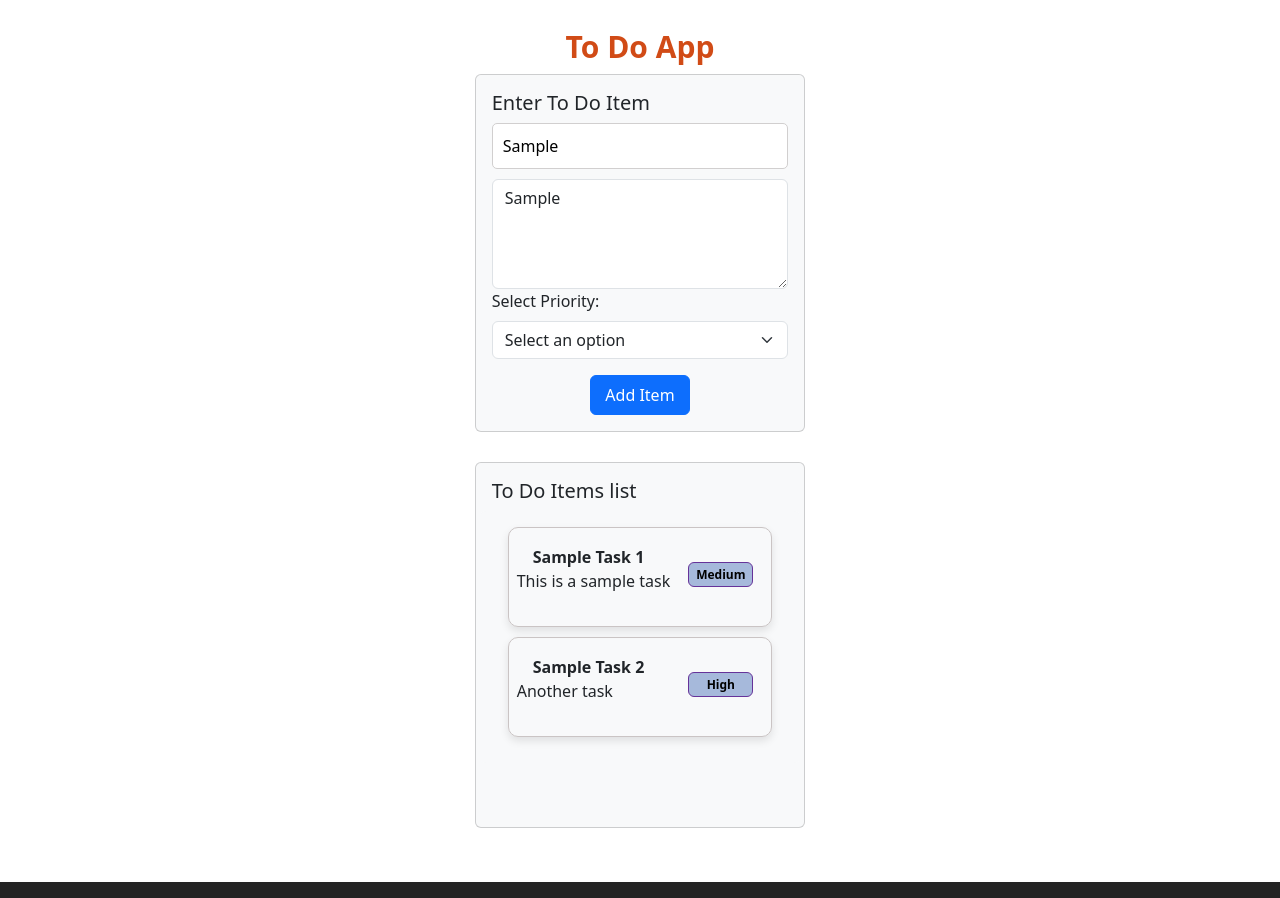
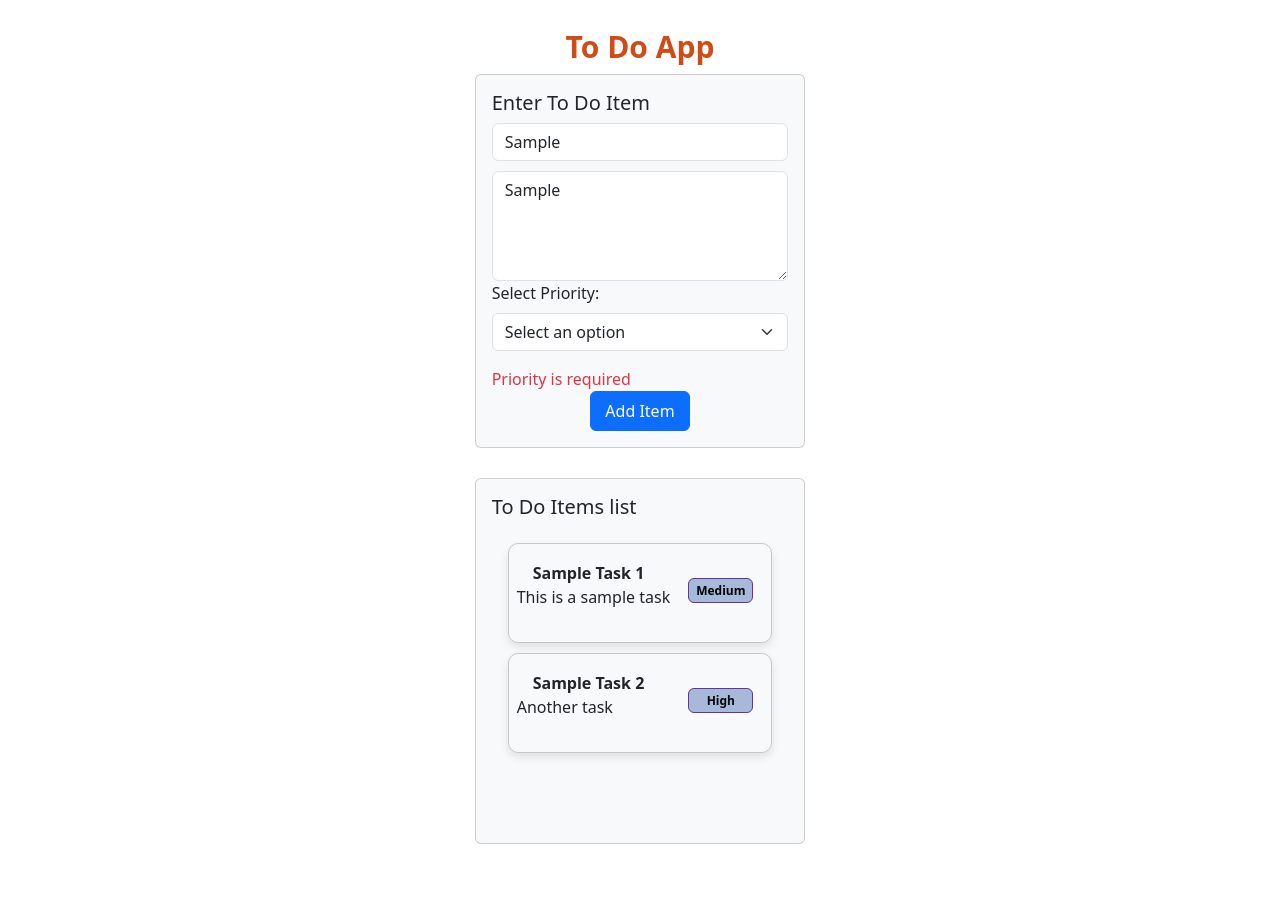
Before and after one commit to luqman-hassan123/To-Do-App, a React (Vite) app: page / in a window 1280 px wide. Both pictures are taken after typing "Sample", "Sample" into the empty fields and a click on the button "Add Item". Built offline with nearby package versions, Linux system fonts and the light colour scheme.

Commit message:
add validation to input field using bootstrap

```diff
--- a/src/App.jsx
+++ b/src/App.jsx
@@ -24,14 +24,38 @@ function App() {
     description: "",
     priority: "",
   });
+
+  // update state
   const [isUpdating, setIsUpdating] = useState(false);
   const [currentIndex, setCurrentIndex] = useState(null);
+
+
+  // form validation states
+  const [isTitleValid , setIsTitleValid] = useState(true)
+  const [isPriorityValid, setIsPriorityValid] = useState(true)
+  const [isDescriptionValid, setIsDescriptionValid] = useState(true)
+
+
 
   const handleDropDown = (event) => {
     setPriority(event.target.value);
   };
 
   const handleAddItem = () => {
+
+    const isTitleEmpty = title.trim () === "";
+    const isDescriptionEmpty = description.trim() === "";
+    const isPriorityEmpty = priority.trim() === "";
+
+    setIsTitleValid(!isTitleEmpty);
+    setIsDescriptionValid(!isDescriptionEmpty);
+    setIsPriorityValid(!isPriorityEmpty);
+
+    if (isTitleEmpty || isDescriptionEmpty || isPriorityEmpty){
+      return;
+    }
+
+
     if (title && description && priority) {
       if (isUpdating) {
         //update item
@@ -82,7 +106,6 @@ function App() {
   };
 
   return (
-    // main container
 
     <div className="row col-md-6 offset-md-3 col-lg-4 offset-lg-4 col-sm-12 col-sm-12">
       {/* first heading  */}
@@ -95,18 +118,22 @@ function App() {
         {/* //input field for Title */}
         <Input
           placeholder="Add Title"
-          className="input-field"
+          className= {`input-field form-control ${!isTitleValid ? "is-invalid" : " "}`}
           value={title}
           onChange={(e) => setTitle(e.target.value)}
         />
 
+        {!isTitleValid && <div className="invalid-feedback">Titel is required</div>}
+
         {/* //input field for description  */}
         <TextArea
-          className=""
+          className={`form-control ${!isDescriptionValid ? "is-invalid" : ""}`}
           value={description}
           onChange={(e) => setDescription(e.target.value)}
           placeholder="Add Description" // Optional placeholder
         />
+
+        {!isDescriptionValid && <div className="invalid-feedback">Description is required</div>}
 
         {/* // priority */}
         <Dropdown
@@ -115,6 +142,8 @@ function App() {
           onChange={handleDropDown}
           selectedValue={priority}
         />
+
+         {!isPriorityValid && <div className="text-danger">Priority is required</div>}
 
         {/* //button */}
         <Button
--- a/src/assets/components/TextArea.jsx
+++ b/src/assets/components/TextArea.jsx
@@ -1,6 +1,6 @@
 import React from 'react';
 
-const TextArea = ({ value, onChange, placeholder }) => {
+const TextArea = ({ value, onChange, placeholder, className }) => {
   return (
 
       <textarea
@@ -8,7 +8,7 @@ const TextArea = ({ value, onChange, placeholder }) => {
         onChange={onChange}
         placeholder={placeholder}
         rows={4} // Set the number of rows for the textarea
-        className="form-control" // Use Bootstrap class for styling
+        className= {className} // Use Bootstrap class for styling
       />
   );
 };
```
